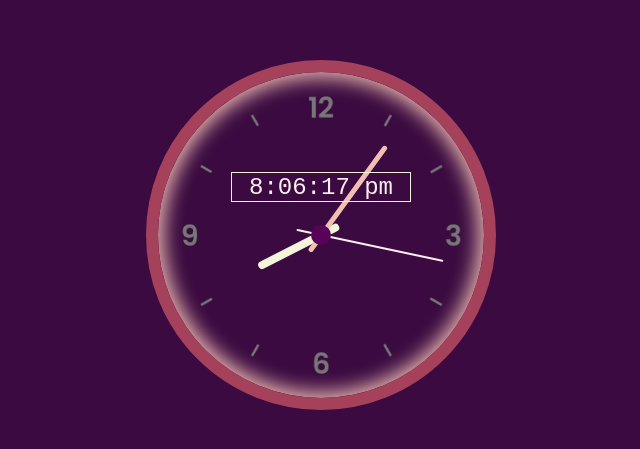
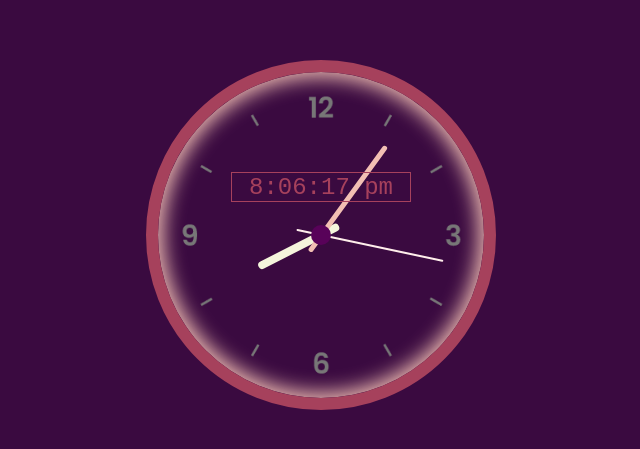
Before and after one commit to AngelB6/Javascript-BE, a plain HTML site: page ProyectoRelojAnalogo-Digital/index.html in a window 1280 px wide. Shown: the part 165-614 px from the top of the page, without its empty margins (319-959 px from the left). Drawn offline with Linux system fonts and the light colour scheme.

Commit message:
Cambio color
Cambio de color para mejor visibilidad.

```diff
--- a/ProyectoRelojAnalogo-Digital/css/Style.css
+++ b/ProyectoRelojAnalogo-Digital/css/Style.css
@@ -82,7 +82,7 @@ body{
 }
 /* CSS Reloj Digital */
 .digital{
-    border: .1rem solid beige;
+    border: .1rem solid #A6415C;
     width: 180px;
     height: 30px;
     display: flex;
@@ -90,7 +90,7 @@ body{
     align-items: center;
     font-family: monospace;
     font-size: 1.5rem;
-    color: #ffeeeb;
+    color: #A6415C;
     margin-bottom: 12vh;
     z-index: 200;
 }
```
